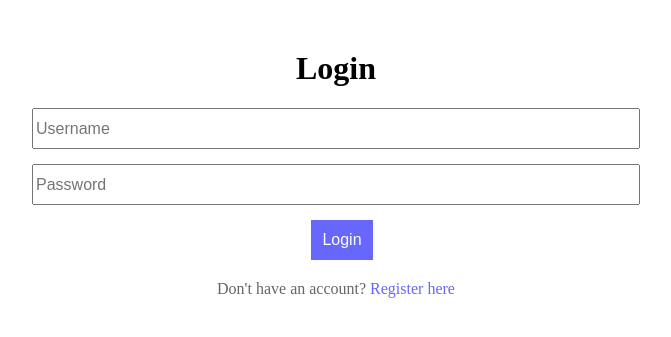
After one commit to max-sorokin-ft/Stock-Trading-Application, a Flask app: page /login in a window 1280 px wide. The commit adds this page. Shown: the top 337 px of the page, without its empty margins (304-975 px from the left). Run offline with Flask 3, Linux system fonts and the light colour scheme.

Commit message:
"Users added"

```diff
--- a/app.py
+++ b/app.py
@@ -1,7 +1,9 @@
 # app.py - Main Flask application file
 # Handles routing, chart generation, and scheduled updates
 
-from flask import Flask, render_template, redirect, request, url_for
+from flask import Flask, render_template, redirect, url_for, request, flash
+from flask_login import LoginManager, UserMixin, login_user, login_required, logout_user
+from werkzeug.security import generate_password_hash, check_password_hash
 from apscheduler.schedulers.background import BackgroundScheduler
 from datetime import datetime, timedelta, time
 from dateutil.relativedelta import relativedelta
@@ -10,9 +12,84 @@ import plotly.graph_objs as go
 import json
 from database import create_connection, update_current_stock_data, update_intraday_price_history, update_current_month_data
 from setup import update_daily_price_history
+import secrets
 
 # Initialize Flask application
 app = Flask(__name__)
+app.config['SECRET_KEY'] = secrets.token_hex()
+
+login_manager = LoginManager()
+login_manager.init_app(app)
+login_manager.login_view = 'login'
+
+
+class User(UserMixin):
+    def __init__(self, id, username):
+        self.id = id
+        self.username = username
+
+    @staticmethod
+    def get(user_id):
+        connection, cursor = create_connection()
+        cursor.execute('''SELECT * FROM users WHERE id = ?''', (user_id,))
+        user_information = cursor.fetchone()
+        connection.close()
+
+        if user_information:
+            return User(user_information[0], user_information[1])
+        return None
+
+@login_manager.user_loader
+def load_user(user_id):
+    return User.get(user_id)
+
+@app.route('/login', methods=['GET', 'POST'])
+def login():
+    if request.method == 'POST':
+        username = request.form.get('username')
+        password = request.form.get('password')
+
+        connection, cursor = create_connection()
+        cursor.execute('''SELECT * FROM users WHERE username = ?''', (username,))
+        user = cursor.fetchone()
+        connection.close()
+
+        if user and check_password_hash(user[2], password):
+            user_obj = User(user[0], user[1])  # id, username
+            login_user(user_obj)
+            return redirect(url_for('index'))
+
+        flash('Wrong username or password')
+        return redirect(url_for('login'))
+
+    return render_template('login.html')
+
+@app.route('/register', methods=['GET', 'POST'])
+def register():
+    if request.method == 'POST':
+        username = request.form.get('username')
+        password = request.form.get('password')
+
+        connection, cursor = create_connection()
+        cursor.execute('''SELECT * FROM users WHERE username = ?''', (username,))
+
+        if cursor.fetchone():
+            flash('Username already exists')
+            return redirect(url_for('register'))
+        hashed_password = generate_password_hash(password)
+        cursor.execute('''INSERT INTO users (username, password_hash) VALUES(?, ?)''', (username, hashed_password))
+
+        connection.commit()
+        connection.close()
+
+        return redirect(url_for('login'))
+    return render_template('register.html')
+
+@app.route('/logout')
+def logout():
+    logout_user()
+    return redirect(url_for('index'))
+
 
 def get_stock_chart_data(symbol, period):
     """
--- /dev/null
+++ b/static/index.css
@@ -0,0 +1,66 @@
+.submit-button {
+  border: none;
+  background-color: rgb(103, 103, 252);
+  color: white;
+  font-size: 16px;
+  margin-left: 12px;
+  padding: 11px;
+}
+
+.submit-button:hover {
+  background-color: rgb(83, 83, 255);
+  cursor: pointer;
+}
+
+.search-bar {
+  width: 600px;
+  height: 35px;
+  font-size: 16px;
+}
+
+.nav-links {
+  text-align: right;
+  padding: 20px;
+}
+
+.nav-links a {
+  border: none;
+  background-color: rgb(103, 103, 252);
+  color: white;
+  font-size: 16px;
+  padding: 11px;
+  text-decoration: none;
+  margin-left: 12px;
+  font-family: -apple-system, BlinkMacSystemFont, "Segoe UI", Roboto, "Helvetica Neue", Arial;
+}
+
+.nav-links a:hover {
+  background-color: rgb(83, 83, 255);
+  cursor: pointer;
+}
+
+.auth-form input {
+  width: 600px;
+  height: 35px;
+  font-size: 16px;
+  margin-bottom: 15px;
+}
+
+.auth-container {
+  text-align: center;
+  margin-top: 50px;
+}
+
+.auth-container a {
+  color: rgb(103, 103, 252);
+  text-decoration: none;
+}
+
+.auth-container a:hover {
+  color: rgb(83, 83, 255);
+  text-decoration: underline;
+}
+
+.auth-container p {
+  color: #666;
+}
--- /dev/null
+++ b/templates/login.html
@@ -0,0 +1,32 @@
+<!-- login.html -->
+<!DOCTYPE html>
+<html>
+<head>
+    <title>Login - Stock Chart App</title>
+    <link rel="stylesheet" href="/static/index.css">
+</head>
+<body>
+    <div class="auth-container">
+        <h1>Login</h1>
+        {% with messages = get_flashed_messages() %}
+            {% if messages %}
+                {% for message in messages %}
+                    <div class="alert">{{ message }}</div>
+                {% endfor %}
+            {% endif %}
+        {% endwith %}
+        <form method="POST" class="auth-form">
+            <div>
+                <input type="text" name="username" placeholder="Username" required>
+            </div>
+            <div>
+                <input type="password" name="password" placeholder="Password" required>
+            </div>
+            <button type="submit" class="submit-button">Login</button>
+        </form>
+        <div style="margin-top: 20px;">
+            <p>Don't have an account? <a href="/register">Register here</a></p>
+        </div>
+    </div>
+</body>
+</html>
```
Also changed, not shown: database.py (+9 -5 lines), setup.py (+14 -9 lines), static/styles.css (deleted, +0 -14 lines), templates/index.html (+10 -1 lines), templates/register.html (added, +32 -0 lines), test.py (added, +9 -0 lines).
